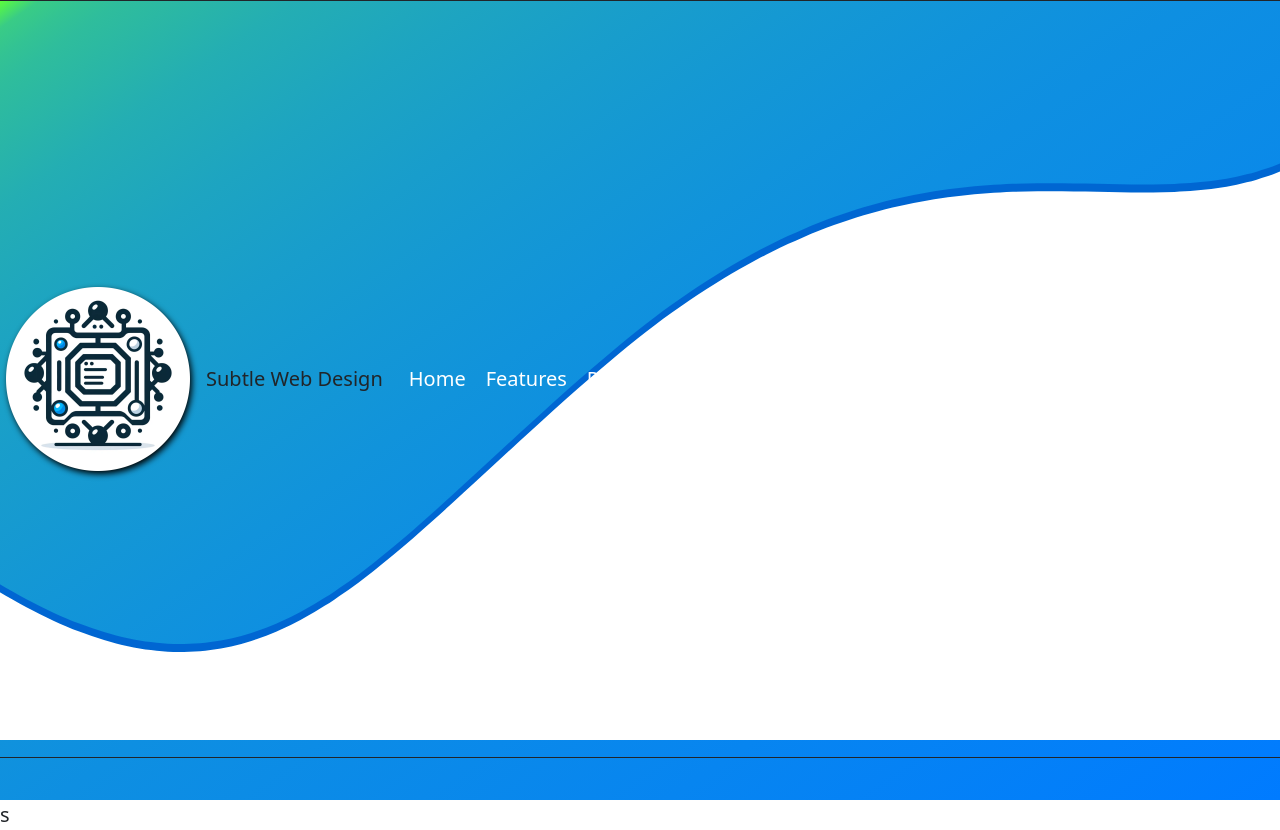
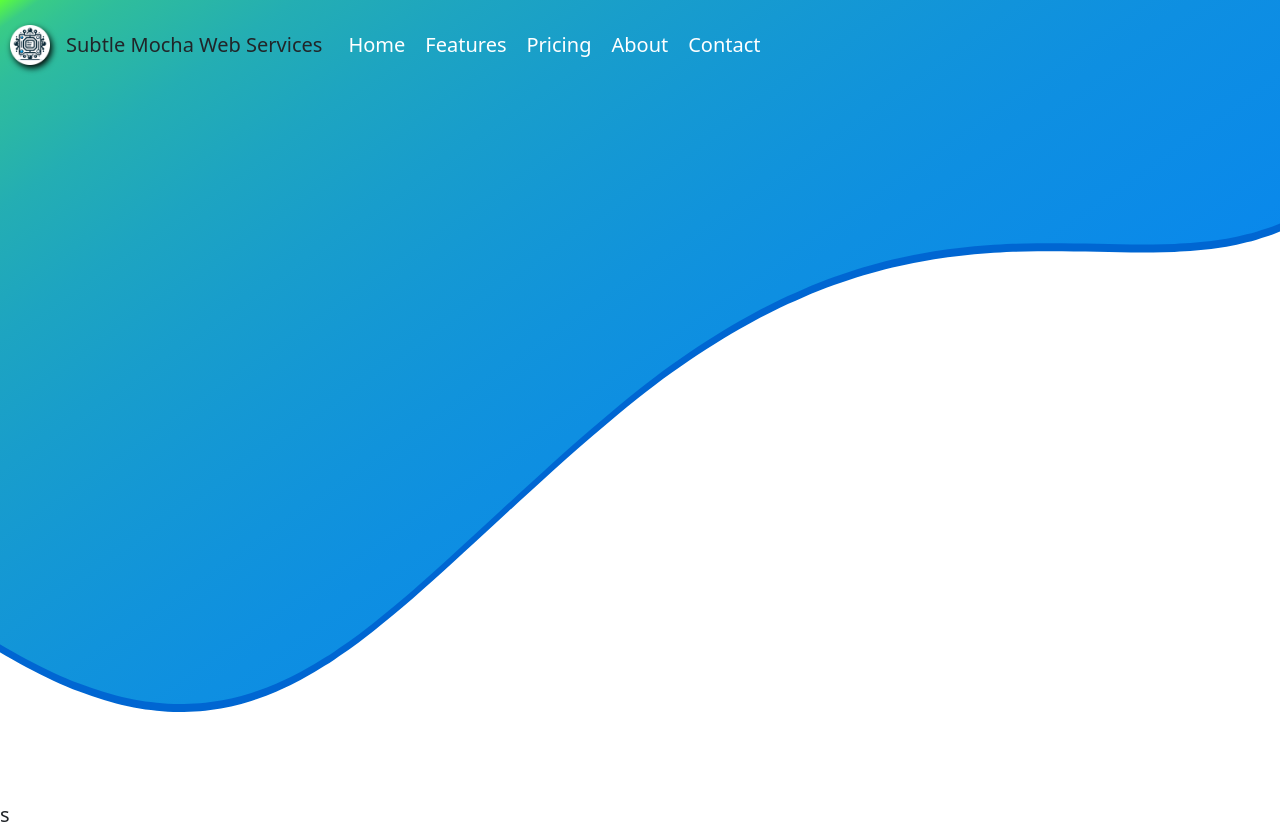
Before and after one commit to subtlemocha00/subtle-web, a plain HTML site: page index.html in a window 1280 px wide. Shown: the top 830 px of the page. Drawn offline with nearby package versions, Linux system fonts and the light colour scheme.

Commit message:
fixed landing section

```diff
--- a/assets/css/index.css
+++ b/assets/css/index.css
@@ -1,15 +1,22 @@
+:root {
+	font-size: 20px;
+}
+
 *,
 *::before,
 *::after {
 	box-sizing: border-box;
 }
+
 * {
 	margin: 0;
 }
+
 body {
 	line-height: 1.5;
 	-webkit-font-smoothing: antialiased;
 }
+
 img,
 picture,
 video,
@@ -18,12 +25,14 @@ svg {
 	display: block;
 	max-width: 100%;
 }
+
 input,
 button,
 textarea,
 select {
 	font: inherit;
 }
+
 p,
 h1,
 h2,
@@ -33,13 +42,10 @@ h5,
 h6 {
 	overflow-wrap: break-word;
 }
+
 #root,
 #__next {
 	isolation: isolate;
-}
-
-:root {
-	font-size: 20px;
 }
 
 main {
@@ -49,10 +55,11 @@ main {
 
 #homeLogo {
 	filter: drop-shadow(2px 3px 3px #000);
-	height: 25%;
+	height: 2rem;
 }
 
 #firstMain {
+	height: 100vh;
 	background-image: linear-gradient(
 		145deg,
 		rgb(93, 255, 57),
@@ -62,10 +69,12 @@ main {
 }
 
 #landing {
+	height: 100vh;
 	filter: drop-shadow(0px -8px rgb(0, 102, 210));
 }
 
 .bg-cut {
-	height: 100vh;
+	position: absolute;
+	bottom: 0;
 	transform: scaleX(1.2);
 }
--- a/index.html
+++ b/index.html
@@ -23,16 +23,13 @@
 		></script>
 	</head>
 	<body>
-		<header class="fixed-top row">
+		<header class="fixed-top m-2">
 			<!-- Navbar -->
-			<nav
-				class="navbar navbar-expand-lg bg-transparent px-3 border border-dark"
-			>
-				<!-- <a class="navbar-brand p-2" href="#"
-					> -->
-				<img id="homeLogo" src="./assets/icons/subtle-logo-1.png" />
-				<!-- </a> -->
-				<span class="btn nav-item">Subtle Web Design</span>
+			<nav class="navbar navbar-expand-lg bg-transparent">
+				<a class="" href="#">
+					<img id="homeLogo" src="./assets/icons/subtle-logo-1.png" />
+				</a>
+				<span class="btn nav-item">Subtle Mocha Web Services</span>
 				<button
 					class="navbar-toggler"
 					type="button"
@@ -81,6 +78,6 @@
 				<img class="bgCut" src="./assets/svg/landing-light.svg" alt />
 			</section> -->
 		</main>
-		<div>s</div>
+		<div class="">s</div>
 	</body>
 </html>
```
